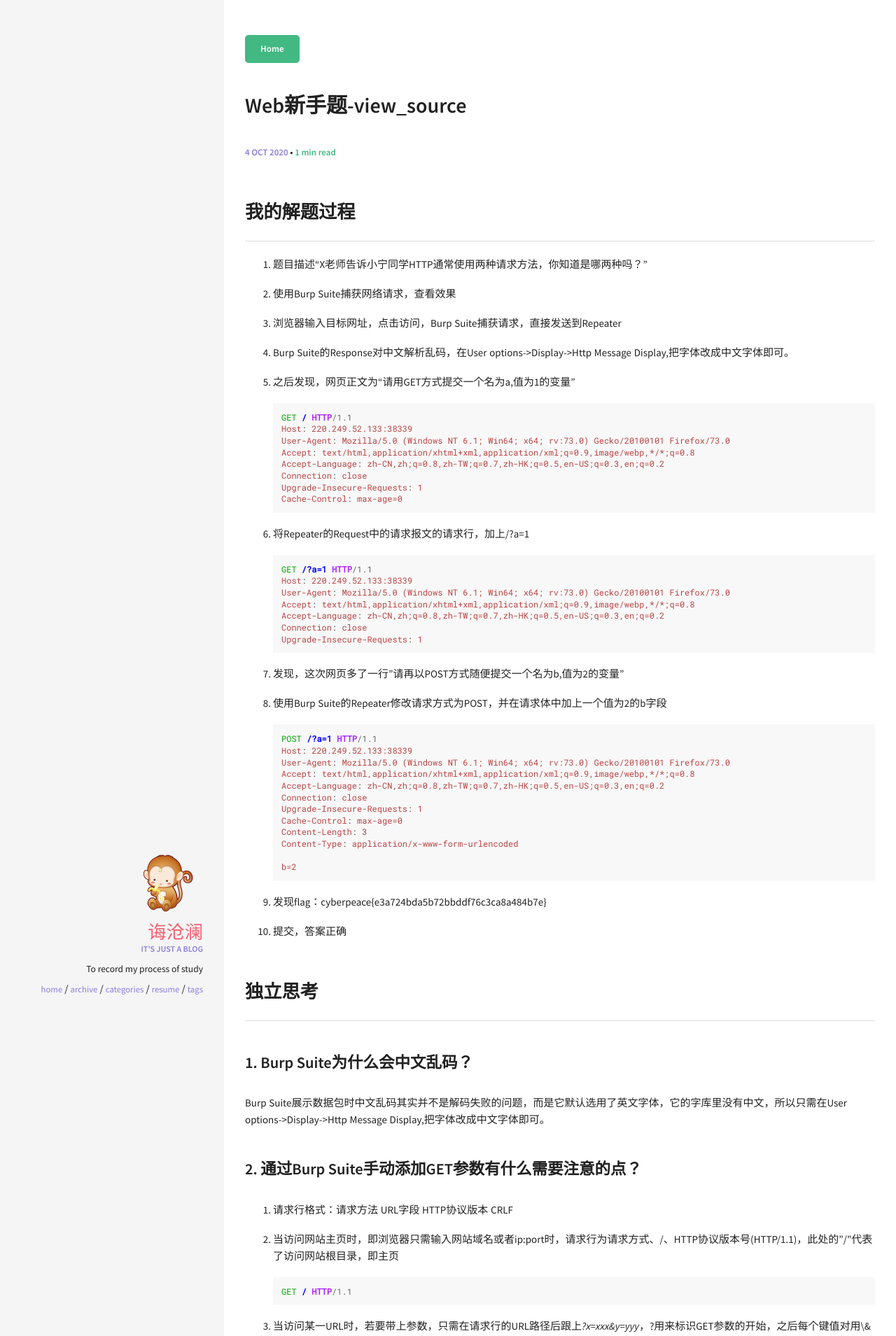
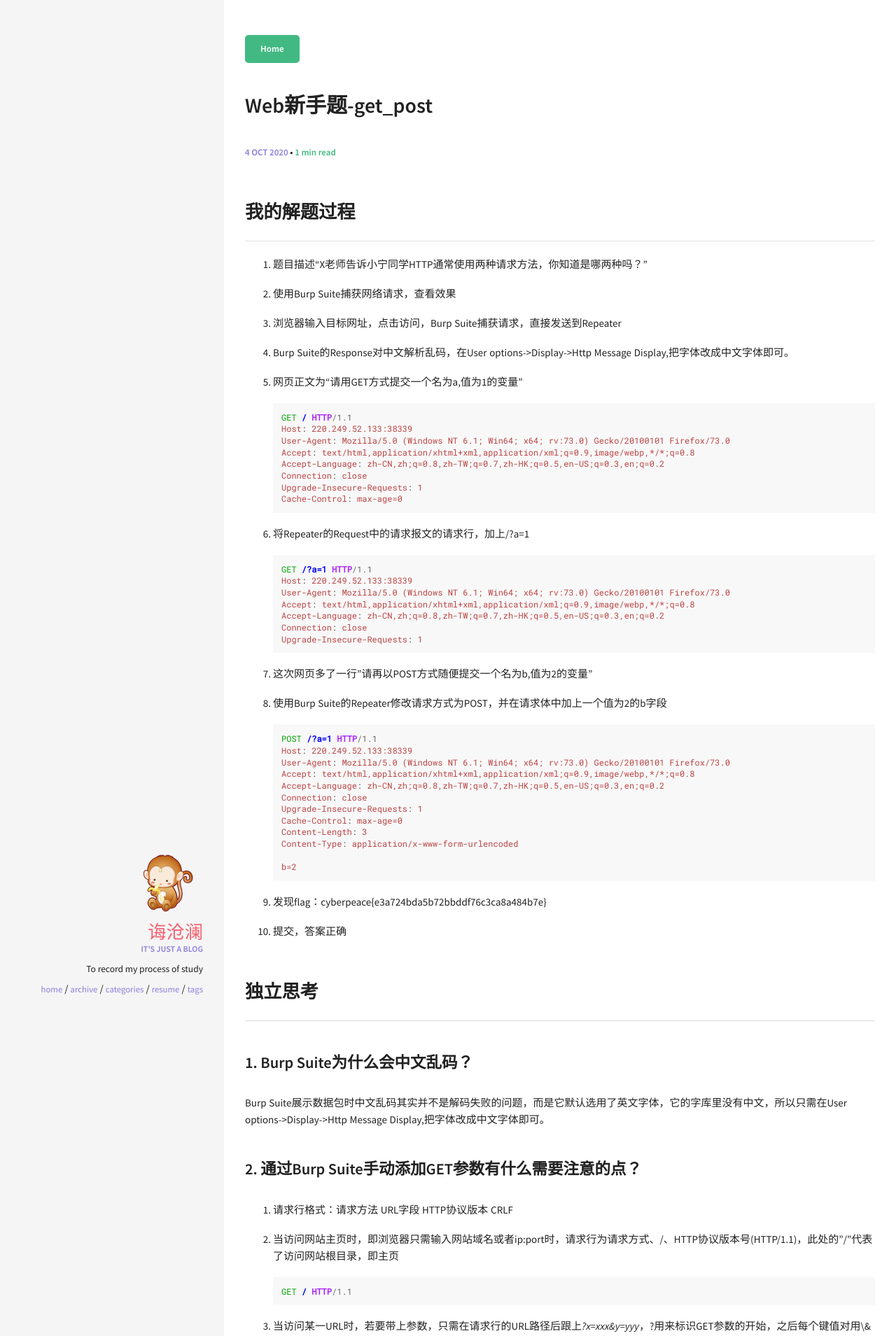
Before and after one commit to MonkeyDatabase/MonkeyDatabase.github.io, a Jekyll site: the page built from _posts/2020-10-03-ctf-web-getpost.md, in a window 1280 px wide. Shown: the top 1909 px of the page at 70% size. Built offline with Jekyll 4.4.1, drawn with Linux system fonts in a browser that asks for light colours; comment, search, counter and statistics services are not loaded; some of the changed text lies outside the part shown.

Commit message:
commit ctf web getpost

````diff
--- a/_posts/2020-10-03-ctf-web-getpost.md
+++ b/_posts/2020-10-03-ctf-web-getpost.md
@@ -1,6 +1,6 @@
 ---
 layout: post
-title: Web新手题-view_source
+title: Web新手题-get_post
 excerpt: "攻防世界新手Web题目-get_post"
 date:   2020-10-03 22:49:00
 categories: [CTF]
@@ -17,7 +17,7 @@ comments: true
 
 4. Burp Suite的Response对中文解析乱码，在User options->Display->Http Message Display,把字体改成中文字体即可。
 
-5. 之后发现，网页正文为“请用GET方式提交一个名为a,值为1的变量”
+5. 网页正文为“请用GET方式提交一个名为a,值为1的变量”
 
    ```http
    GET / HTTP/1.1
@@ -42,7 +42,7 @@ comments: true
    Upgrade-Insecure-Requests: 1
    ```
 
-7. 发现，这次网页多了一行"请再以POST方式随便提交一个名为b,值为2的变量"
+7. 这次网页多了一行"请再以POST方式随便提交一个名为b,值为2的变量"
 
 8. 使用Burp Suite的Repeater修改请求方式为POST，并在请求体中加上一个值为2的b字段
 
@@ -93,7 +93,7 @@ Burp Suite展示数据包时中文乱码其实并不是解码失败的问题，
 
 * 首先需要将请求行的请求方式改为POST
 * 在请求头部分，添加*Content-Type: application/x-www-form-urlencoded*，表明MIME类型为form表单
-* 在请求体部分，写入要传输的字段如*x=xxx&y=yyy*，用\&作为每个键值对的分隔符
+* 在请求体部分，写入要传输的字段如*x=xxx&y=yyy*，用&作为每个键值对的分隔符
 
 ## 产生过的疑问
 
````
